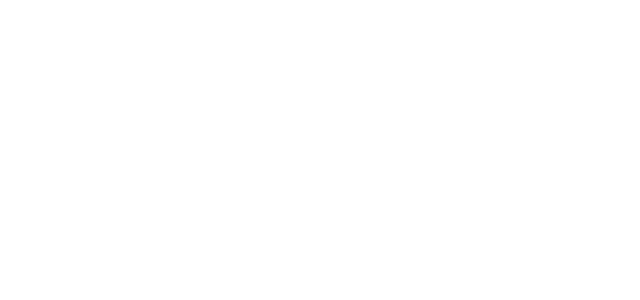
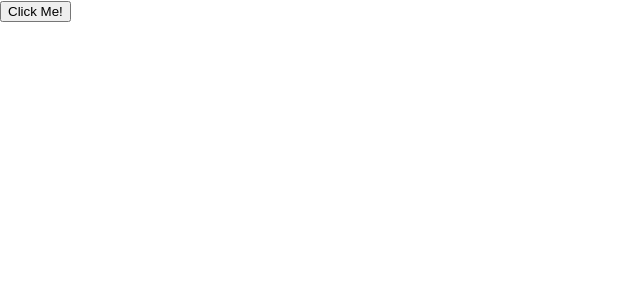
Before and after one commit to HugoFitas/git-repo, a React (Create React App) app: page / in a window 1280 px wide. Shown: the top 300 px of the page, without its empty margins (0-640 px from the left). Built offline with nearby package versions, Linux system fonts and the light colour scheme.

Commit message:
added button to app.js

```diff
--- a/src/App.js
+++ b/src/App.js
@@ -1,7 +1,11 @@
 import React from "react";
 
 function App() {
-  return <div className="App"></div>;
+  return (
+    <div className="App">
+      <button>Click Me!</button>
+    </div>
+  );
 }
 
 export default App;
```
